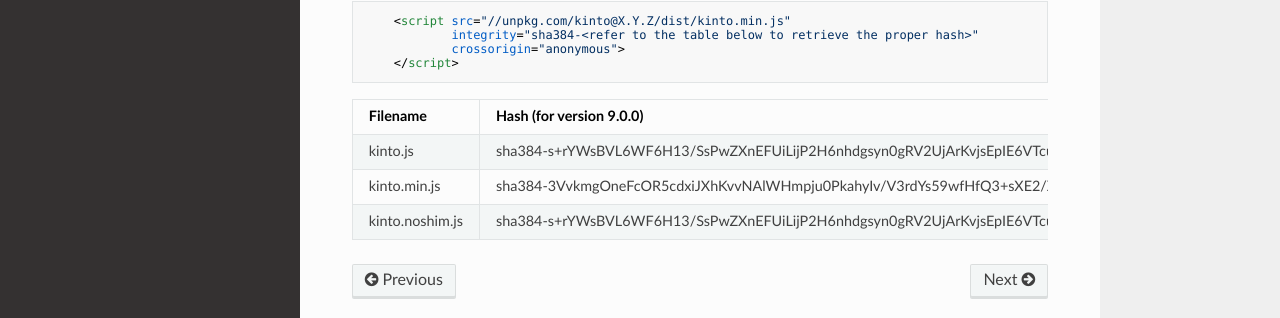
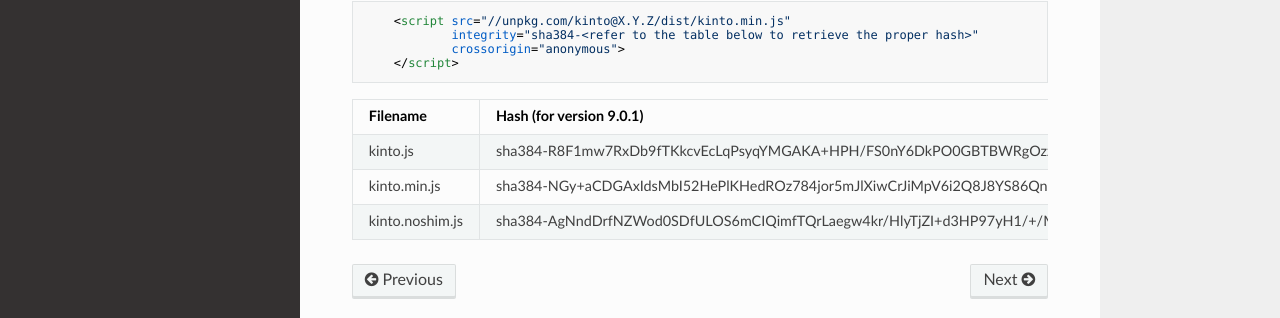
Before and after one commit to Kinto/kinto.js, an MkDocs documentation site: the page built from docs/installation.md, in a window 1280 px wide and 1323 px high. Shown: the part 930-1248 px from the top of the window. Built offline with MkDocs 1.6.1, drawn with Linux system fonts in a browser that asks for light colours; nearby versions of some CDN libraries; old or Windows-style settings are respelled for this version of MkDocs.

Commit message:
Update SRIs

````diff
--- a/docs/installation.md
+++ b/docs/installation.md
@@ -37,8 +37,8 @@
     </script>
 ```
 
-| Filename                | Hash (for version 9.0.0)                                                |
+| Filename                | Hash (for version 9.0.1)                                                |
 |-------------------------|-------------------------------------------------------------------------|
-| kinto.js                | sha384-s+rYWsBVL6WF6H13/SsPwZXnEFUiLijP2H6nhdgsyn0gRV2UjArKvjsEpIE6VTcu |
-| kinto.min.js            | sha384-3VvkmgOneFcOR5cdxiJXhKvvNAlWHmpju0PkahyIv/V3rdYs59wfHfQ3+sXE2/Xv |
-| kinto.noshim.js         | sha384-s+rYWsBVL6WF6H13/SsPwZXnEFUiLijP2H6nhdgsyn0gRV2UjArKvjsEpIE6VTcu |
+| kinto.js                | sha384-R8F1mw7RxDb9fTKkcvEcLqPsyqYMGAKA+HPH/FS0nY6DkPO0GBTBWRgOzzHx5y8m |
+| kinto.min.js            | sha384-NGy+aCDGAxIdsMbI52HePlKHedROz784jor5mJlXiwCrJiMpV6i2Q8J8YS86QnHF |
+| kinto.noshim.js         | sha384-AgNndDrfNZWod0SDfULOS6mCIQimfTQrLaegw4kr/HlyTjZI+d3HP97yH1/+/MyT |
````
